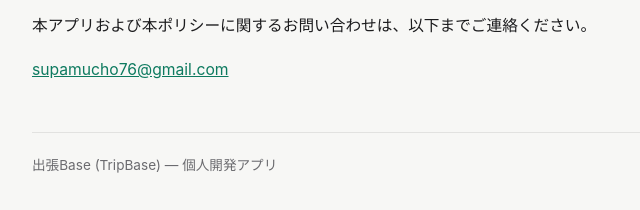
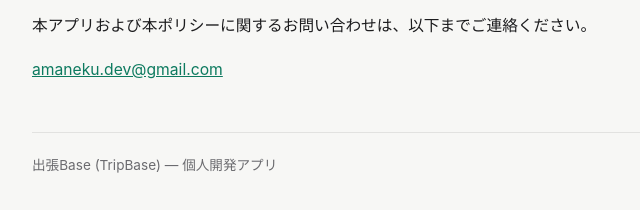
Before and after one commit to supamucho76-wq/TripBase, a plain HTML site: page docs/index.html in a window 1280 px wide. Shown: the part 2001-2211 px from the top of the page, 268-908 px from the left. Drawn offline with Linux system fonts and the light colour scheme.

Commit message:
Use amaneku.dev@gmail.com as the privacy policy contact address

```diff
--- a/docs/index.html
+++ b/docs/index.html
@@ -132,7 +132,7 @@
 
   <h2>8. お問い合わせ</h2>
   <p>本アプリおよび本ポリシーに関するお問い合わせは、以下までご連絡ください。</p>
-  <p><a href="mailto:supamucho76@gmail.com">supamucho76@gmail.com</a></p>
+  <p><a href="mailto:amaneku.dev@gmail.com">amaneku.dev@gmail.com</a></p>
 
   <div class="footer">出張Base (TripBase) — 個人開発アプリ</div>
 </main>
```
Also changed, not shown: 1 other file.
